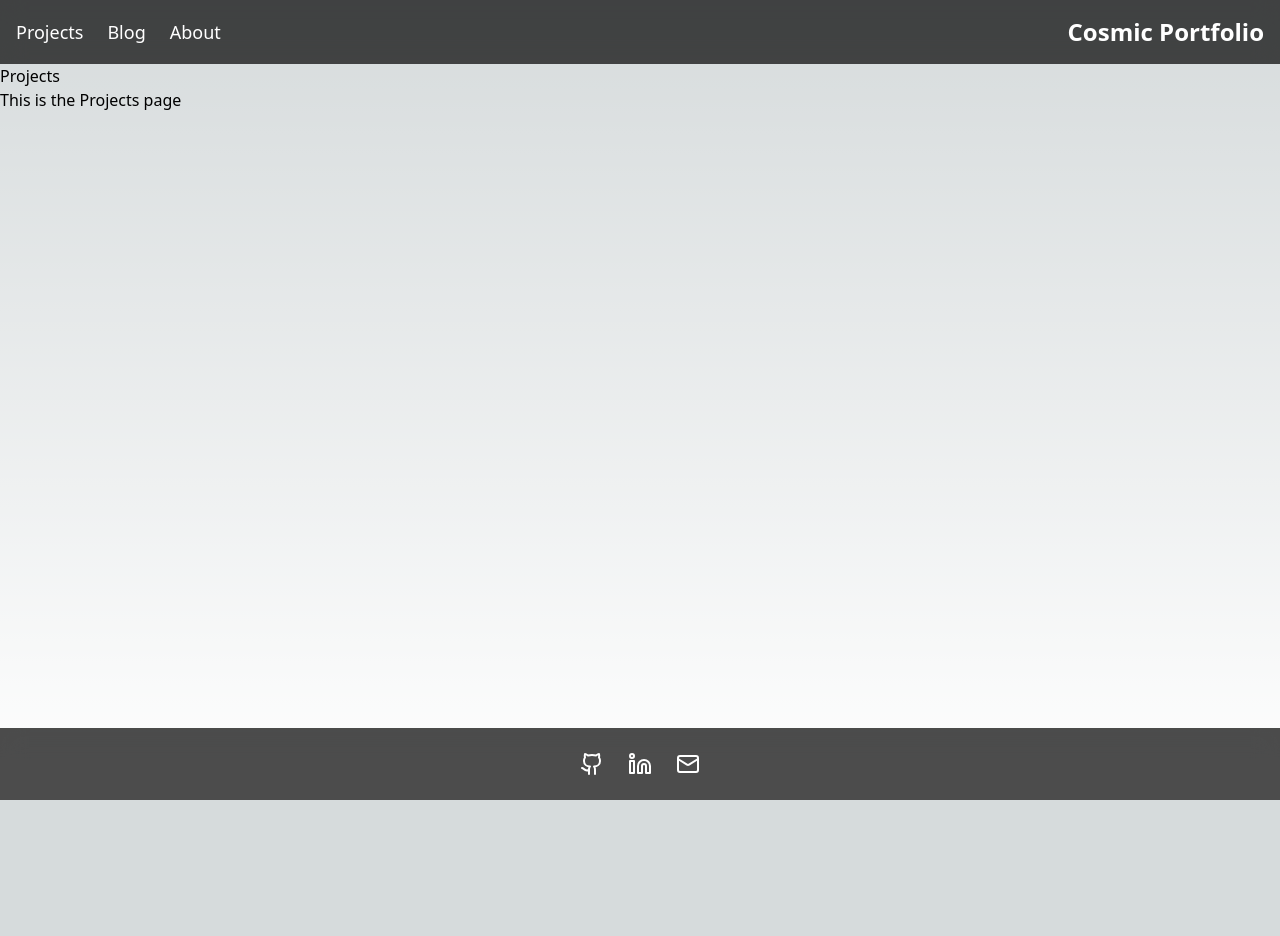
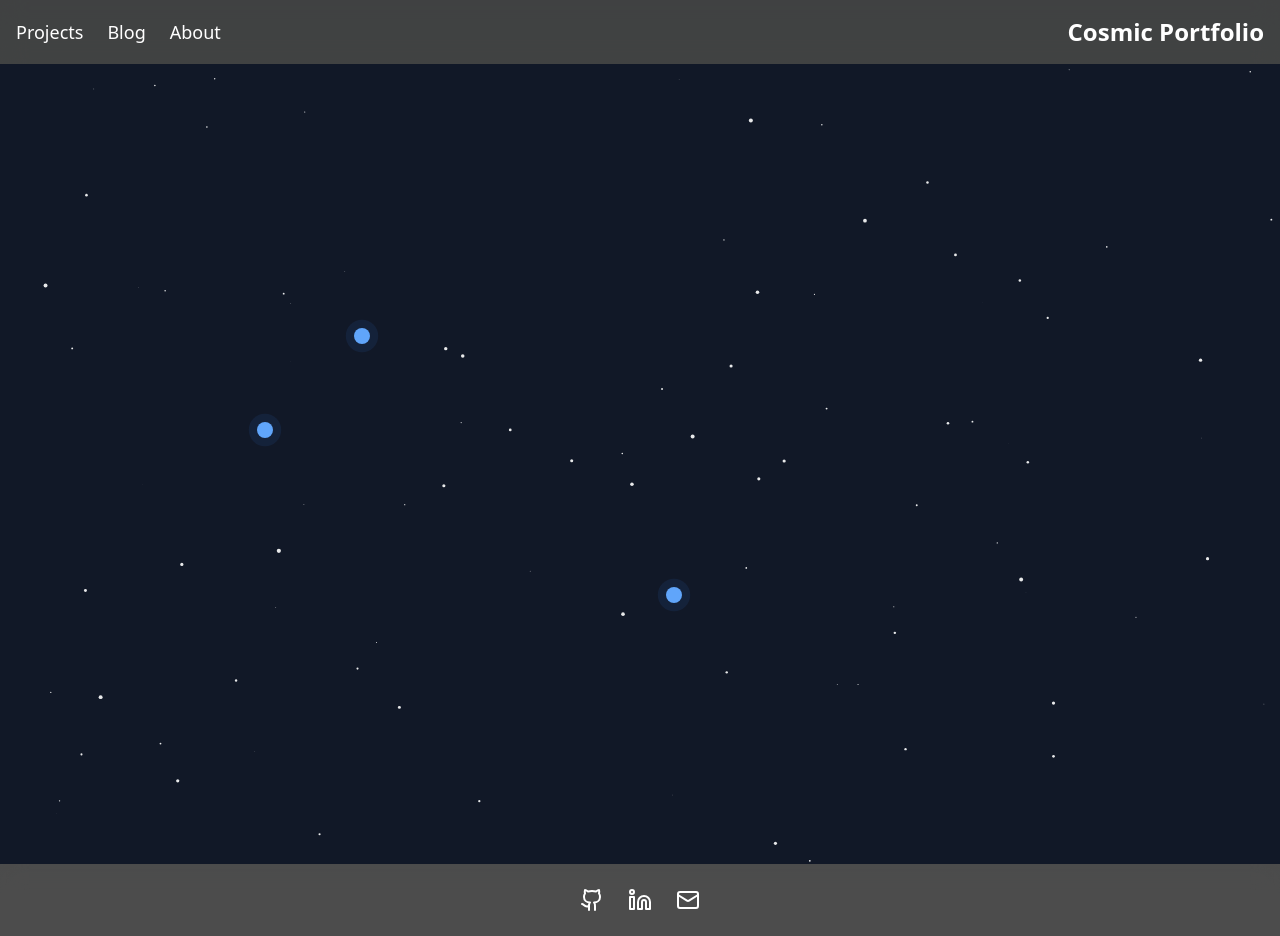
Before and after one commit to ksmit323/ksmit323.github.io, a Next.js app: page /projects in a window 1280 px wide. Before the commit the page ends 800 px from the top, so only its background shows below. Built offline with nearby package versions, Linux system fonts and the light colour scheme.

Commit message:
update projects page

```diff
--- a/src/app/projects/page.tsx
+++ b/src/app/projects/page.tsx
@@ -1,8 +1,5 @@
-export default function Projects() {
-  return (
-    <div>
-      <h1>Projects</h1>
-      <p>This is the Projects page</p>
-    </div>
-  )
+import CosmicProjectConstellation from '../../components/CosmicProjectConstellation';
+
+export default function ProjectsPage() {
+  return <CosmicProjectConstellation />;
 }
--- /dev/null
+++ b/src/components/CosmicProjectConstellation.tsx
@@ -0,0 +1,149 @@
+'use client';
+
+import React, { useState, useEffect } from 'react';
+import { motion } from 'framer-motion';
+import { Github, ExternalLink } from 'lucide-react';
+
+// Define types
+interface Project {
+  id: number;
+  name: string;
+  description: string;
+  image: string;
+  github: string;
+  live: string;
+  x?: number;
+  y?: number;
+}
+
+interface StarProps {
+  x: number;
+  y: number;
+  size: number;
+  pulse: boolean;
+}
+
+interface ProjectCardProps {
+  project: Project;
+  onSelect: (project: Project) => void;
+}
+
+interface ProjectDetailProps {
+  project: Project;
+  onClose: () => void;
+}
+
+// Mock data for projects
+const projects: Project[] = [
+  { id: 1, name: "Nebula Navigator", description: "A star-charting app for amateur astronomers", image: "/api/placeholder/400/300", github: "https://github.com/yourusername/nebula-navigator", live: "https://nebula-navigator.com" },
+  { id: 2, name: "Quantum Quill", description: "A markdown editor that predicts your next words", image: "/api/placeholder/400/300", github: "https://github.com/yourusername/quantum-quill", live: "https://quantum-quill.com" },
+  { id: 3, name: "Stellar Synth", description: "An audio synthesizer inspired by cosmic sounds", image: "/api/placeholder/400/300", github: "https://github.com/yourusername/stellar-synth", live: "https://stellar-synth.com" },
+  // Add more projects as needed
+];
+
+const Star: React.FC<StarProps> = ({ x, y, size, pulse }) => (
+  <motion.circle
+    cx={x}
+    cy={y}
+    r={size}
+    fill="white"
+    initial={{ opacity: 0.1, scale: 1 }}
+    animate={{ opacity: 1, scale: pulse ? [1, 1.2, 1] : 1 }}
+    transition={{ duration: 2, repeat: Infinity }}
+  />
+);
+
+const ProjectCard: React.FC<ProjectCardProps> = ({ project, onSelect }) => (
+  <motion.div
+    className="absolute"
+    style={{ left: `${project.x}%`, top: `${project.y}%` }}
+    whileHover={{ scale: 1.1 }}
+    onClick={() => onSelect(project)}
+  >
+    <motion.div
+      className="w-4 h-4 bg-blue-400 rounded-full cursor-pointer"
+      animate={{ boxShadow: ['0 0 0 0 rgba(59, 130, 246, 0.5)', '0 0 0 10px rgba(59, 130, 246, 0)'] }}
+      transition={{ duration: 1.5, repeat: Infinity }}
+    />
+  </motion.div>
+);
+
+const ProjectDetail: React.FC<ProjectDetailProps> = ({ project, onClose }) => (
+  <motion.div
+    initial={{ opacity: 0, scale: 0.8 }}
+    animate={{ opacity: 1, scale: 1 }}
+    exit={{ opacity: 0, scale: 0.8 }}
+    className="fixed inset-0 flex items-center justify-center z-50"
+  >
+    <div className="bg-gray-900 bg-opacity-70 absolute inset-0" onClick={onClose} />
+    <div className="bg-gray-800 p-6 rounded-lg max-w-2xl w-full mx-4 relative z-10">
+      <h2 className="text-3xl font-bold mb-4 text-blue-400">{project.name}</h2>
+      <img src={project.image} alt={project.name} className="w-full h-48 object-cover rounded mb-4" />
+      <p className="text-gray-300 mb-4">{project.description}</p>
+      <div className="flex space-x-4">
+        <a href={project.github} target="_blank" rel="noopener noreferrer" className="flex items-center text-white bg-gray-700 hover:bg-gray-600 px-4 py-2 rounded">
+          <Github className="mr-2" /> GitHub
+        </a>
+        <a href={project.live} target="_blank" rel="noopener noreferrer" className="flex items-center text-white bg-blue-600 hover:bg-blue-500 px-4 py-2 rounded">
+          <ExternalLink className="mr-2" /> Live Demo
+        </a>
+      </div>
+      <button onClick={onClose} className="absolute top-2 right-2 text-gray-400 hover:text-white">
+        ×
+      </button>
+    </div>
+  </motion.div>
+);
+
+const CosmicProjectConstellation: React.FC = () => {
+  const [selectedProject, setSelectedProject] = useState<Project | null>(null);
+  const [windowSize, setWindowSize] = useState({ width: 1000, height: 1000 });
+
+  useEffect(() => {
+    const handleResize = () => {
+      setWindowSize({ width: window.innerWidth, height: window.innerHeight });
+    };
+    handleResize();
+    window.addEventListener('resize', handleResize);
+    return () => window.removeEventListener('resize', handleResize);
+  }, []);
+
+  const projectsWithPositions = projects.map(project => ({
+    ...project,
+    x: Math.random() * 80 + 10, // 10-90% of width
+    y: Math.random() * 80 + 10, // 10-90% of height
+  }));
+
+  return (
+    <div className="relative w-full h-screen bg-gray-900 overflow-hidden">
+      <svg width="100%" height="100%">
+        <filter id="glow">
+          <feGaussianBlur stdDeviation="2.5" result="coloredBlur" />
+          <feMerge>
+            <feMergeNode in="coloredBlur" />
+            <feMergeNode in="SourceGraphic" />
+          </feMerge>
+        </filter>
+        {[...Array(100)].map((_, i) => (
+          <Star
+            key={i}
+            x={Math.random() * windowSize.width}
+            y={Math.random() * windowSize.height}
+            size={Math.random() * 2}
+            pulse={Math.random() > 0.8}
+          />
+        ))}
+      </svg>
+
+      {projectsWithPositions.map(project => (
+        <ProjectCard key={project.id} project={project} onSelect={setSelectedProject} />
+      ))}
+
+      {selectedProject && (
+        <ProjectDetail project={selectedProject} onClose={() => setSelectedProject(null)} />
+      )}
+    </div>
+  );
+};
+
+export default CosmicProjectConstellation;
```
Also changed, not shown: src/components/projects/ProjectCard.tsx (deleted), src/components/projects/ProjectList.tsx (deleted).
